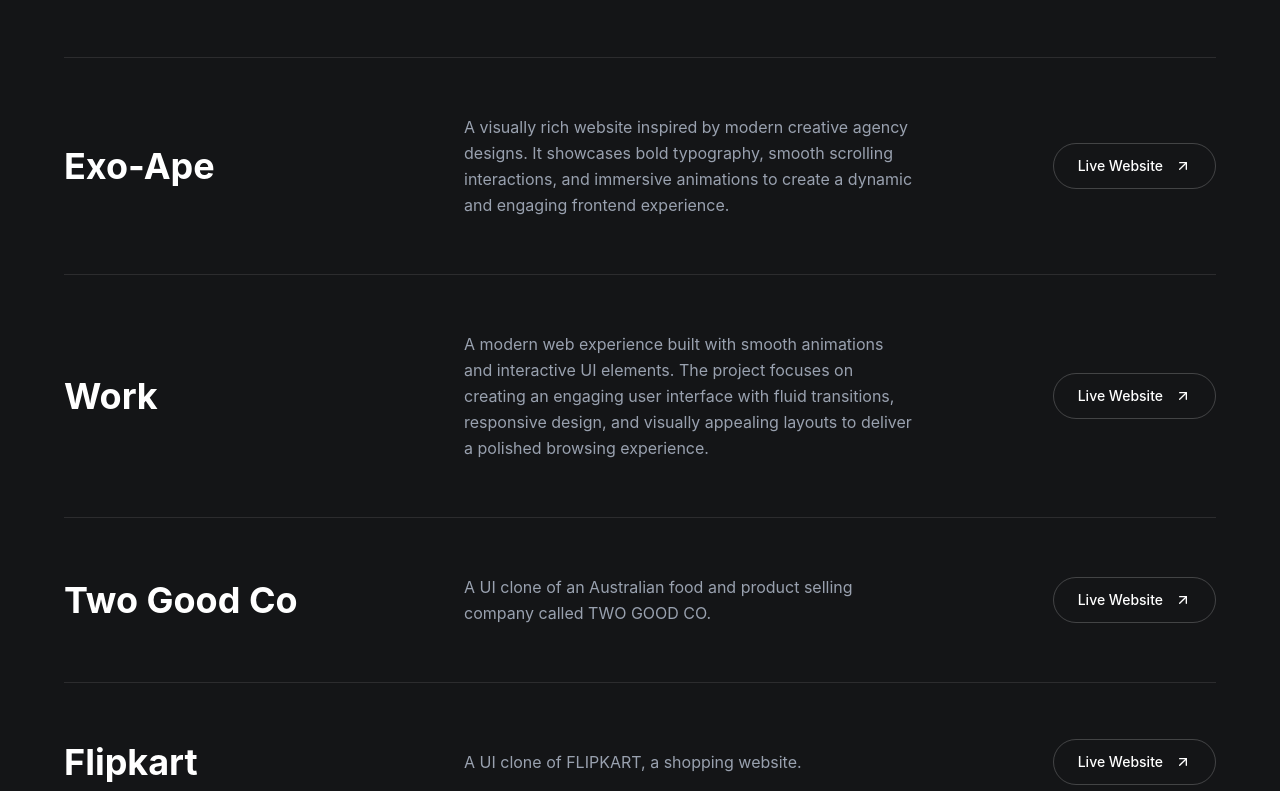
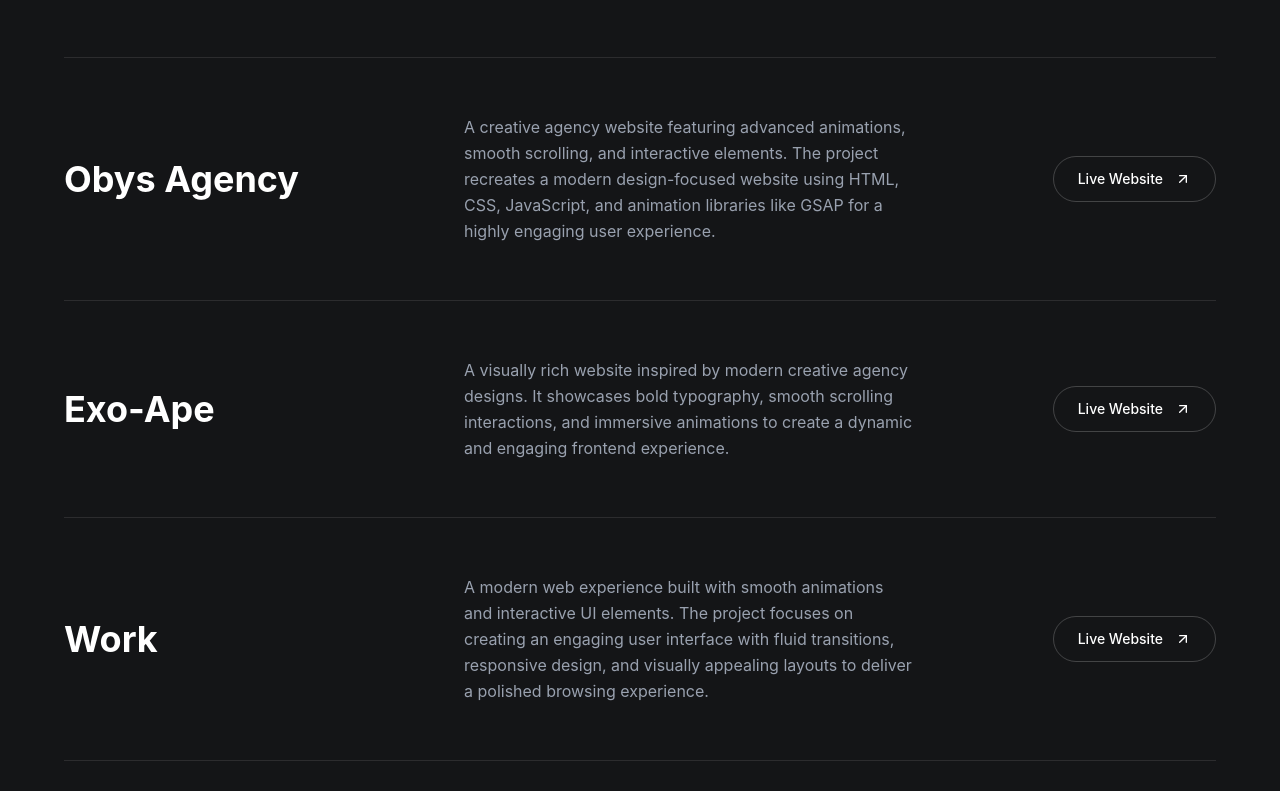
Before and after one commit to BanditaDas/portfolio, a React (Vite) app: page /projects in a window 1280 px wide. Shown: the part 549-1340 px from the top of the page. Built offline with nearby package versions, Linux system fonts and the light colour scheme; no server answers.

Commit message:
github things changed

```diff
--- a/src/components/AllProjects.tsx
+++ b/src/components/AllProjects.tsx
@@ -10,45 +10,35 @@
 
 const fallbackProjects = [
   {
+    title: 'FocusFly',
+    image: 'https://picsum.photos/seed/obys/600/800',
+    link: 'https://focus-fly.vercel.app/',
+    description: 'Study sessions that feel like traveling.Turn your focus time into real-time flights across the globe.Pick a destination, start your session, and stay focused until you land.If you quit early… your flight fails.You’re not studying — you’re flying.'
+  },
+  {
     title: 'Obys Agency',
-    category: 'UI Clone',
-    year: '2023',
     image: 'https://picsum.photos/seed/obys/600/800',
     link: 'https://banditadas.github.io/Obys-Agency/',
-    description: 'A creative agency website clone featuring advanced animations, smooth scrolling, and interactive elements. The project recreates a modern design-focused website using HTML, CSS, JavaScript, and animation libraries like GSAP for a highly engaging user experience.'
+    description: 'A creative agency website featuring advanced animations, smooth scrolling, and interactive elements. The project recreates a modern design-focused website using HTML, CSS, JavaScript, and animation libraries like GSAP for a highly engaging user experience.'
   },
   {
     title: 'Exo-Ape',
-    category: 'UI Clone',
-    year: '2023',
     image: 'https://picsum.photos/seed/exo/600/800',
-    link: '#',
+    link: 'https://exo-ape-j778.vercel.app/',
     description: 'A visually rich website inspired by modern creative agency designs. It showcases bold typography, smooth scrolling interactions, and immersive animations to create a dynamic and engaging frontend experience.'
   },
   {
     title: 'Work',
-    category: 'UI Clone',
-    year: '2023',
     image: 'https://picsum.photos/seed/work/600/800',
-    link: '#',
+    link: 'https://work-ruby-three.vercel.app/',
     description: 'A modern web experience built with smooth animations and interactive UI elements. The project focuses on creating an engaging user interface with fluid transitions, responsive design, and visually appealing layouts to deliver a polished browsing experience.'
   },
   {
     title: 'Two Good Co',
-    category: 'UI Clone',
-    year: '2023',
     image: 'https://picsum.photos/seed/twogood/600/800',
     link: 'https://banditadas.github.io/Two-Good-CO/',
-    description: 'A UI clone of an Australian food and product selling company called TWO GOOD CO.'
+    description: 'A UI of an Australian food and product selling company called TWO GOOD CO.'
   },
-  {
-    title: 'Flipkart',
-    category: 'UI Clone',
-    year: '2023',
-    image: 'https://picsum.photos/seed/flipkart/600/800',
-    link: 'https://banditadas.github.io/Flipkart-clone/',
-    description: 'A UI clone of FLIPKART, a shopping website.'
-  }
 ];
 
 interface Project {
@@ -61,78 +51,8 @@
 }
 
 export const AllProjects: React.FC = () => {
-  const [projects, setProjects] = useState<Project[]>([]);
-  const [loading, setLoading] = useState(true);
-
-  useEffect(() => {
-    const fetchRepos = async () => {
-      try {
-        const response = await fetch('https://api.github.com/users/banditadas/repos?sort=created&direction=desc');
-        if (!response.ok) throw new Error('Failed to fetch');
-        const data = await response.json();
-        // console.log("GitHub API Response:", data);
-
-        const topRepos = data
-          .filter((repo: any) => !repo.fork) // Filter out forks
-          .slice(0, 5); // Limit to recent 5 repos
-
-        const formattedProjects = await Promise.all(
-          topRepos.map(async (repo: any) => {
-            let description = repo.description;
-
-            try {
-              // Fetch raw README content
-              const readmeResponse = await fetch(`https://raw.githubusercontent.com/banditadas/${repo.name}/${repo.default_branch}/README.md`);
-              if (readmeResponse.ok) {
-                const readmeText = await readmeResponse.text();
-                const lines = readmeText
-                  .split('\n')
-                  .map(line => line.trim())
-                  .filter(line =>
-                    line.length > 0 &&
-                    !line.startsWith('#') &&
-                    !line.startsWith('---') &&
-                    !line.startsWith('![') &&
-                    !line.startsWith('<') // Exclude headings, dividers, images, and HTML tags
-                  )
-                  .slice(0, 3); // Get the first 3 valid text lines
-
-                if (lines.length > 0) {
-                  // Join the lines and strip out basic markdown links and bolding
-                  description = lines.join(' ').replace(/\[([^\]]+)\]\([^)]+\)/g, '$1').replace(/(\*\*|__)/g, '');
-                }
-              }
-            } catch (error) {
-              console.warn(`Could not fetch README for ${repo.name}`, error);
-            }
-
-            return {
-              title: repo.name.replace(/-/g, ' '),
-              category: repo.language || 'Project',
-              year: new Date(repo.created_at).getFullYear().toString(),
-              image: `https://opengraph.githubassets.com/1/banditadas/${repo.name}`,
-              link: repo.homepage || repo.html_url,
-              description: description || 'A modern web experience built with smooth animations and interactive UI elements. The project focuses on creating an engaging user interface with fluid transitions, responsive design, and visually appealing layouts.'
-            };
-          })
-        );
-
-        if (formattedProjects.length > 0) {
-          setProjects(formattedProjects);
-        } else {
-          setProjects(fallbackProjects);
-        }
-      } catch (error) {
-        console.error("Error fetching repos:", error);
-        setProjects(fallbackProjects);
-      } finally {
-        setLoading(false);
-      }
-    };
-
-    fetchRepos();
-  }, []);
-
+  const [projects, setProjects] = useState<Project[]>(fallbackProjects);
+  const [loading, setLoading] = useState(false);
 
   return (
     <>
@@ -162,7 +82,7 @@
             {loading ? (
               <div className="flex flex-col items-center justify-center gap-4 py-20">
                 <div className="w-8 h-8 border-4 border-black/20 dark:border-white/20 border-t-black dark:border-t-white rounded-full animate-spin" />
-                <p className="text-sm font-medium opacity-60">Loading GitHub Projects...</p>
+                <p className="text-sm font-medium opacity-60">Loading Projects...</p>
               </div>
             ) : (
               projects.map((project, index) => (
```
